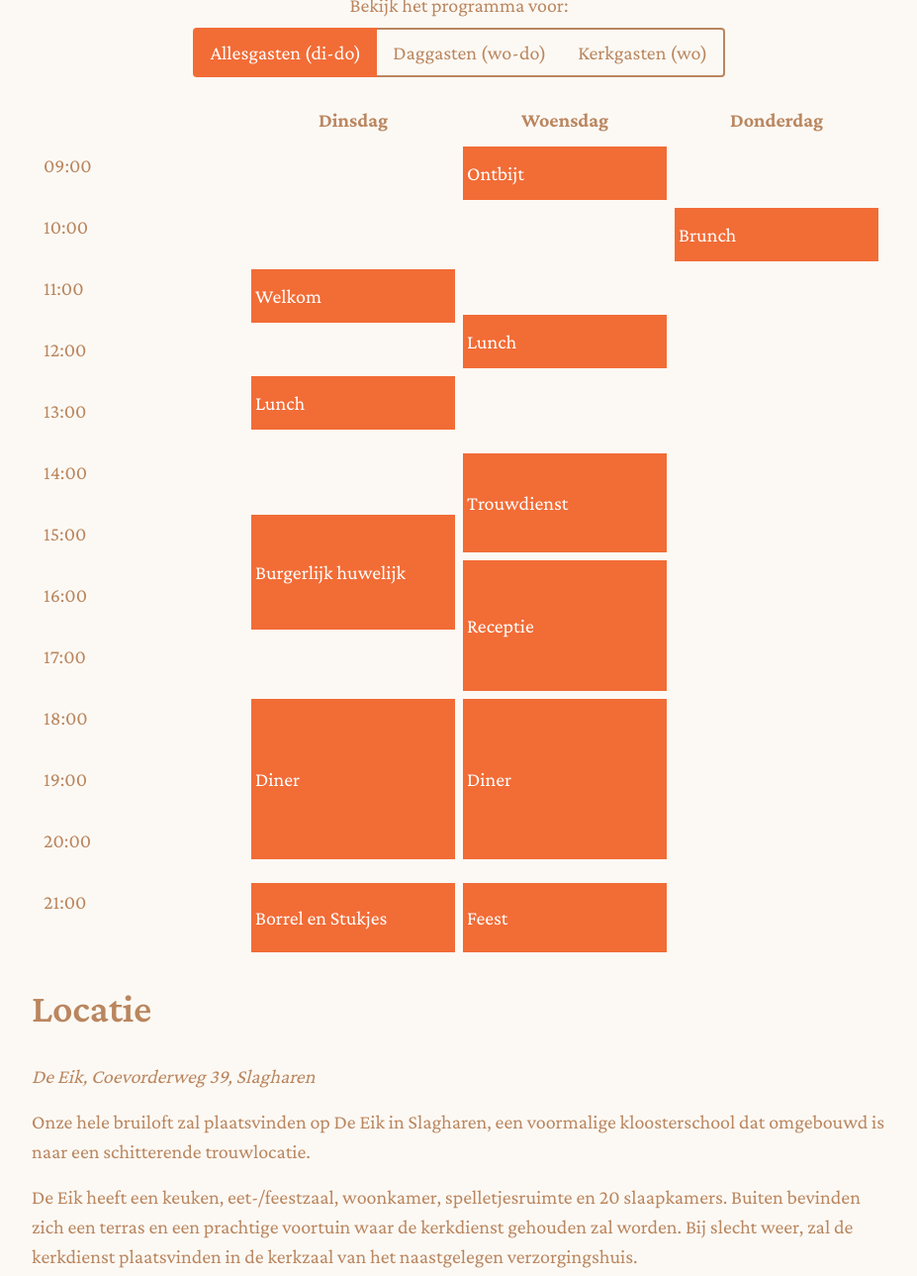
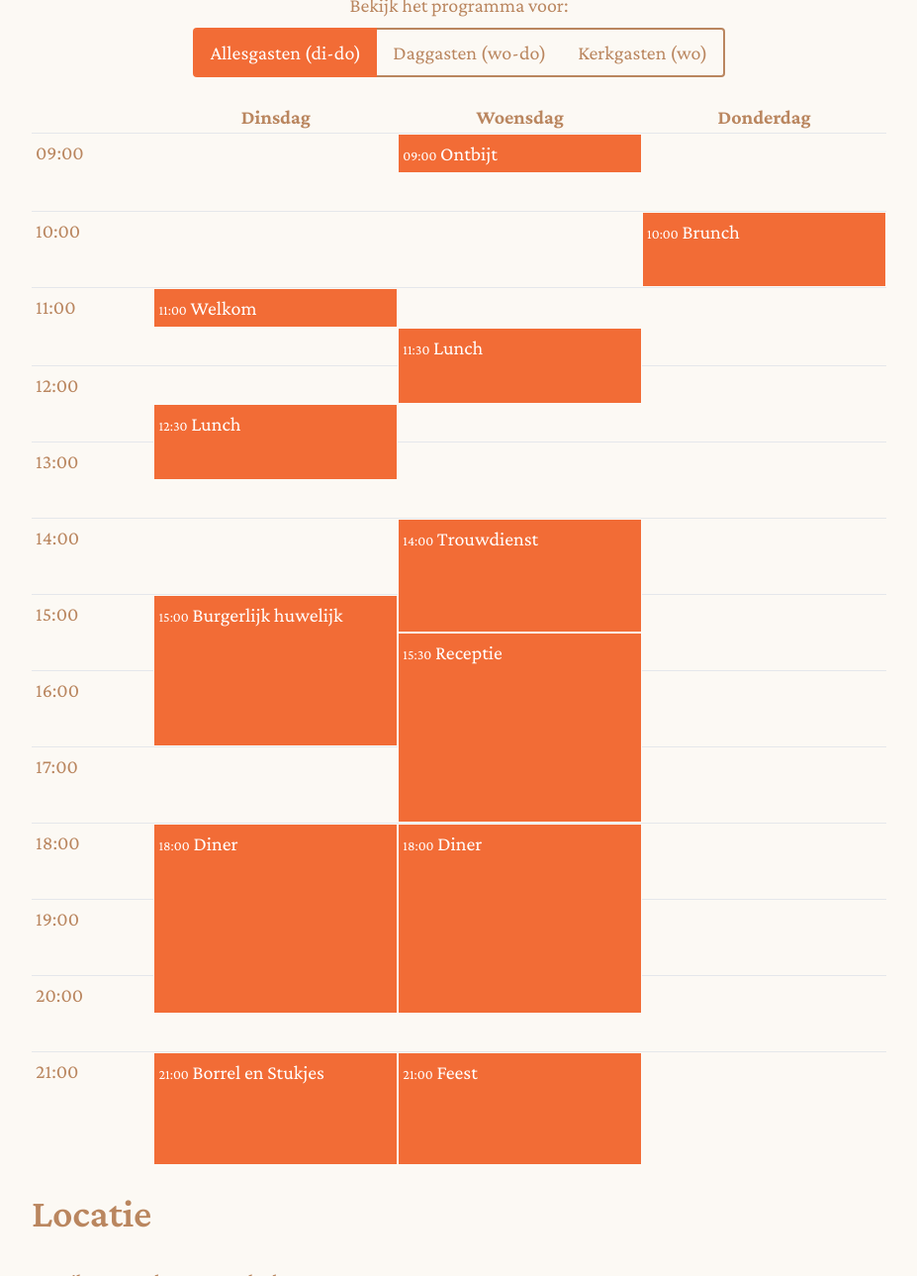
Before and after one commit to RubenSmit/onzebarfdag.nl, a Jekyll site: the page built from programma_en_locatie.markdown, in a window 1280 px wide and 1400 px high, scrolled down 689 px, cut to the strip 111-1400 px from the top of the window. Shown: the whole strip at 99% size, without its empty margins (176-1103 px from the left). Built offline with Jekyll 4.4.1, drawn with Linux system fonts in a browser that asks for light colours.

Commit message:
Update program

```diff
--- a/_includes/timeline.html
+++ b/_includes/timeline.html
@@ -1,23 +1,8 @@
 <div class="w-full mt-6 text-center">Bekijk het programma voor:</div>
-<div class="w-full mt-2 flex justify-center">
+<div class="w-full my-2 flex justify-center">
   <button class="py-2 px-4 border-t-2 border-b-2 border-l-2 rounded-l hover:bg-secondary hover:text-white hover:border-secondary border-secondary bg-secondary text-white" data-timeline-button="alles" onclick="changeProgram('alles')">Allesgasten (di-do)</button>
   <button class="py-2 px-4 border-t-2 border-b-2 hover:bg-secondary hover:text-white hover:border-secondary border-primary" data-timeline-button="dag" onclick="changeProgram('dag')">Daggasten (wo-do)</button>
   <button class="py-2 px-4 border-t-2 border-b-2 border-r-2 rounded-r hover:bg-secondary hover:text-white hover:border-secondary border-primary" data-timeline-button="kerk" onclick="changeProgram('kerk')">Kerkgasten (wo)</button>
 </div>
 
-<div class="grid grid-cols-3 grid-rows-12 gap-4 my-6">
-  <div class="p-2 bg-secondary text-white col-start-1 row-start-2">11:00 Welkom</div>
-  <div class="p-2 bg-secondary text-white col-start-1 row-start-3">12:30 Lunch</div>
-  <div class="p-2 bg-secondary text-white col-start-1 row-start-5 row-span-2">15:00 Burgerlijk huwelijk</div>
-  <div class="p-2 bg-secondary text-white col-start-1 row-start-8 row-span-3">18:00 Diner</div>
-  <div class="p-2 bg-secondary text-white col-start-1 row-start-12">21:00 Borrel en stukjes</div>
-
-  <div class="p-2 bg-secondary text-white col-start-2 row-start-1">09:00 Ontbijt</div>
-  <div class="p-2 bg-secondary text-white col-start-2 row-start-2">11:30 Lunch</div>
-  <div class="p-2 bg-secondary text-white col-start-2 row-start-4 row-span-2">14:00 Trouwdienst</div>
-  <div class="p-2 bg-secondary text-white col-start-2 row-start-6 row-span-3">15:30 Receptie</div>
-  <div class="p-2 bg-secondary text-white col-start-2 row-start-8 row-span-3">18:00 Diner</div>
-  <div class="p-2 bg-secondary text-white col-start-2 row-start-12">21:00 Feest</div>
-
-  <div class="p-2 bg-secondary text-white col-start-3 row-start-2">10:00 Ontbijt</div>
-</div>
+{% include timeline_alles.html %}
--- /dev/null
+++ b/_includes/timeline_alles.html
@@ -0,0 +1,219 @@
+<table class="custom w-full h-full table-fixed my-6 border-collapse">
+  <thead>
+  <tr class="h-full">
+    <th></th>
+    <th colspan="2">Dinsdag</th>
+    <th colspan="2">Woensdag</th>
+    <th colspan="2">Donderdag</th>
+  </tr>
+  </thead>
+  <tbody>
+  <tr class="h-full border-t">
+    <td class="p-1 align-top text-left">09:00</td>
+    <td class="p-1 align-top text-left"></td>
+    <td class="p-1 align-top text-left"></td>
+    <td colspan="2" class="h-full">
+      <div class="p-1 bg-secondary text-white h-full"><span class="text-sm">09:00</span> Ontbijt</div>
+    </td>
+    <td class="p-1 align-top text-left"></td>
+    <td class="p-1 align-top text-left"></td>
+  </tr>
+  <tr class="h-full">
+    <td class="p-1 align-top text-left"><span class="inline-block"></span></td>
+    <td class="p-1 align-top text-left"></td>
+    <td class="p-1 align-top text-left"></td>
+    <td class="p-1 align-top text-left"></td>
+    <td class="p-1 align-top text-left"></td>
+    <td class="p-1 align-top text-left"></td>
+    <td class="p-1 align-top text-left"></td>
+  </tr>
+  <tr class="h-full border-t">
+    <td class="p-1 align-top text-left">10:00</td>
+    <td class="p-1 align-top text-left"></td>
+    <td class="p-1 align-top text-left"></td>
+    <td class="p-1 align-top text-left"></td>
+    <td class="p-1 align-top text-left"></td>
+    <td colspan="2" rowspan="2" class="h-full">
+      <div class="p-1 bg-secondary text-white h-full"><span class="text-sm">10:00</span> Brunch</div>
+    </td>
+  </tr>
+  <tr class="h-full">
+    <td class="p-1 align-top text-left"><span class="inline-block"></span></td>
+    <td class="p-1 align-top text-left"></td>
+    <td class="p-1 align-top text-left"></td>
+    <td class="p-1 align-top text-left"></td>
+    <td class="p-1 align-top text-left"></td>
+  </tr>
+  <tr class="h-full border-t">
+    <td class="p-1 align-top text-left">11:00</td>
+    <td colspan="2" class="h-full">
+      <div class="p-1 bg-secondary text-white h-full"><span class="text-sm">11:00</span> Welkom</div>
+    </td>
+    <td class="p-1 align-top text-left"></td>
+    <td class="p-1 align-top text-left"></td>
+    <td class="p-1 align-top text-left"></td>
+    <td class="p-1 align-top text-left"></td>
+  </tr>
+  <tr class="h-full">
+    <td class="p-1 align-top text-left"><span class="inline-block"></span></td>
+    <td class="p-1 align-top text-left"></td>
+    <td class="p-1 align-top text-left"></td>
+    <td colspan="2" rowspan="2" class="h-full">
+      <div class="p-1 bg-secondary text-white h-full"><span class="text-sm">11:30</span> Lunch</div>
+    </td>
+    <td class="p-1 align-top text-left"></td>
+    <td class="p-1 align-top text-left"></td>
+  </tr>
+  <tr class="h-full border-t">
+    <td class="p-1 align-top text-left">12:00</td>
+    <td class="p-1 align-top text-left"></td>
+    <td class="p-1 align-top text-left"></td>
+    <td class="p-1 align-top text-left"></td>
+    <td class="p-1 align-top text-left"></td>
+  </tr>
+  <tr class="h-full">
+    <td class="p-1 align-top text-left"><span class="inline-block"></span></td>
+    <td colspan="2" rowspan="2" class="h-full">
+      <div class="p-1 bg-secondary text-white h-full"><span class="text-sm">12:30</span> Lunch</div>
+    </td>
+    <td class="p-1 align-top text-left"></td>
+    <td class="p-1 align-top text-left"></td>
+    <td class="p-1 align-top text-left"></td>
+    <td class="p-1 align-top text-left"></td>
+  </tr>
+  <tr class="h-full border-t">
+    <td class="p-1 align-top text-left">13:00</td>
+    <td class="p-1 align-top text-left"></td>
+    <td class="p-1 align-top text-left"></td>
+    <td class="p-1 align-top text-left"></td>
+    <td class="p-1 align-top text-left"></td>
+  </tr>
+  <tr class="h-full">
+    <td class="p-1 align-top text-left"><span class="inline-block"></span></td>
+    <td class="p-1 align-top text-left"></td>
+    <td class="p-1 align-top text-left"></td>
+    <td class="p-1 align-top text-left"></td>
+    <td class="p-1 align-top text-left"></td>
+    <td class="p-1 align-top text-left"></td>
+    <td class="p-1 align-top text-left"></td>
+  </tr>
+  <tr class="h-full border-t">
+    <td class="p-1 align-top text-left">14:00</td>
+    <td class="p-1 align-top text-left"></td>
+    <td class="p-1 align-top text-left"></td>
+    <td colspan="2" rowspan="3" class="h-full">
+      <div class="p-1 bg-secondary text-white h-full"><span class="text-sm">14:00</span> Trouwdienst</div>
+    </td>
+    <td class="p-1 align-top text-left"></td>
+    <td class="p-1 align-top text-left"></td>
+  </tr>
+  <tr class="h-full">
+    <td class="p-1 align-top text-left"><span class="inline-block"></span></td>
+    <td class="p-1 align-top text-left"></td>
+    <td class="p-1 align-top text-left"></td>
+    <td class="p-1 align-top text-left"></td>
+    <td class="p-1 align-top text-left"></td>
+  </tr>
+  <tr class="h-full border-t">
+    <td class="p-1 align-top text-left">15:00</td>
+    <td colspan="2" rowspan="4" class="h-full">
+      <div class="p-1 bg-secondary text-white h-full"><span class="text-sm">15:00</span> Burgerlijk huwelijk</div>
+    </td>
+    <td class="p-1 align-top text-left"></td>
+    <td class="p-1 align-top text-left"></td>
+  </tr>
+  <tr class="h-full">
+    <td class="p-1 align-top text-left"><span class="inline-block"></span></td>
+    <td colspan="2" rowspan="5" class="h-full">
+      <div class="p-1 bg-secondary text-white h-full"><span class="text-sm">15:30</span> Receptie</div>
+    </td>
+    <td class="p-1 align-top text-left"></td>
+    <td class="p-1 align-top text-left"></td>
+  </tr>
+  <tr class="h-full border-t">
+    <td class="p-1 align-top text-left">16:00</td>
+    <td class="p-1 align-top text-left"></td>
+    <td class="p-1 align-top text-left"></td>
+  </tr>
+  <tr class="h-full">
+    <td class="p-1 align-top text-left"><span class="inline-block"></span></td>
+    <td class="p-1 align-top text-left"></td>
+    <td class="p-1 align-top text-left"></td>
+  </tr>
+  <tr class="h-full border-t">
+    <td class="p-1 align-top text-left">17:00</td>
+    <td class="p-1 align-top text-left"></td>
+    <td class="p-1 align-top text-left"></td>
+    <td class="p-1 align-top text-left"></td>
+    <td class="p-1 align-top text-left"></td>
+  </tr>
+  <tr class="h-full">
+    <td class="p-1 align-top text-left"><span class="inline-block"></span></td>
+    <td class="p-1 align-top text-left"></td>
+    <td class="p-1 align-top text-left"></td>
+    <td class="p-1 align-top text-left"></td>
+    <td class="p-1 align-top text-left"></td>
+  </tr>
+  <tr class="h-full border-t">
+    <td class="p-1 align-top text-left">18:00</td>
+    <td colspan="2" rowspan="5" class="h-full">
+      <div class="p-1 bg-secondary text-white h-full"><span class="text-sm">18:00</span> Diner</div>
+    </td>
+    <td colspan="2" rowspan="5" class="h-full">
+      <div class="p-1 bg-secondary text-white h-full"><span class="text-sm">18:00</span> Diner</div>
+    </td>
+    <td class="p-1 align-top text-left"></td>
+    <td class="p-1 align-top text-left"></td>
+  </tr>
+  <tr class="h-full">
+    <td class="p-1 align-top text-left"><span class="inline-block"></span></td>
+    <td class="p-1 align-top text-left"></td>
+    <td class="p-1 align-top text-left"></td>
+  </tr>
+  <tr class="h-full border-t">
+    <td class="p-1 align-top text-left">19:00</td>
+    <td class="p-1 align-top text-left"></td>
+    <td class="p-1 align-top text-left"></td>
+  </tr>
+  <tr class="h-full">
+    <td class="p-1 align-top text-left"><span class="inline-block"></span></td>
+    <td class="p-1 align-top text-left"></td>
+    <td class="p-1 align-top text-left"></td>
+  </tr>
+  <tr class="h-full border-t">
+    <td class="p-1 align-top text-left">20:00</td>
+    <td class="p-1 align-top text-left"></td>
+    <td class="p-1 align-top text-left"></td>
+  </tr>
+  <tr class="h-full">
+    <td class="p-1 align-top text-left"><span class="inline-block"></span></td>
+    <td class="p-1 align-top text-left"></td>
+    <td class="p-1 align-top text-left"></td>
+    <td class="p-1 align-top text-left"></td>
+    <td class="p-1 align-top text-left"></td>
+    <td class="p-1 align-top text-left"></td>
+    <td class="p-1 align-top text-left"></td>
+  </tr>
+  <tr class="h-full border-t">
+    <td class="p-1 align-top text-left">21:00</td>
+    <td colspan="2" rowspan="3" class="h-full">
+      <div class="p-1 bg-secondary text-white h-full"><span class="text-sm">21:00</span> Borrel en Stukjes</div>
+    </td>
+    <td colspan="2" rowspan="3" class="h-full">
+      <div class="p-1 bg-secondary text-white h-full"><span class="text-sm">21:00</span> Feest</div>
+    </td>
+    <td class="p-1 align-top text-left"></td>
+    <td class="p-1 align-top text-left"></td>
+  </tr>
+  <tr class="h-full">
+    <td class="p-1 align-top text-left"><span class="inline-block"></span></td>
+    <td class="p-1 align-top text-left"></td>
+    <td class="p-1 align-top text-left"></td>
+  </tr>
+  <tr class="h-full">
+    <td class="p-1 align-top text-left"><span class="inline-block"></span></td>
+    <td class="p-1 align-top text-left"></td>
+    <td class="p-1 align-top text-left"></td>
+  </tr>
+  </tbody>
+</table>
--- a/_includes/timeline_alt.html
+++ /dev/null
@@ -1,156 +0,0 @@
-<div class="w-full mt-6 text-center">Bekijk het programma voor:</div>
-<div class="w-full my-2 flex justify-center">
-  <button class="py-2 px-4 border-t-2 border-b-2 border-l-2 rounded-l hover:bg-secondary hover:text-white hover:border-secondary border-secondary bg-secondary text-white" data-timeline-button="alles" onclick="changeProgram('alles')">Allesgasten (di-do)</button>
-  <button class="py-2 px-4 border-t-2 border-b-2 hover:bg-secondary hover:text-white hover:border-secondary border-primary" data-timeline-button="dag" onclick="changeProgram('dag')">Daggasten (wo-do)</button>
-  <button class="py-2 px-4 border-t-2 border-b-2 border-r-2 rounded-r hover:bg-secondary hover:text-white hover:border-secondary border-primary" data-timeline-button="kerk" onclick="changeProgram('kerk')">Kerkgasten (wo)</button>
-</div>
-
-
-<table class="custom w-full table-fixed my-6 border-collapse">
-  <thead>
-  <tr>
-    <th></th>
-    <th class="p-1">Dinsdag</th>
-    <th>Woensdag</th>
-    <th>Donderdag</th>
-  </tr>
-  </thead>
-  <tbody>
-  <tr class="border-b-1 border-slate">
-    <td class="p-1 align-top text-left border-8 border-tan">09:00</td>
-    <td class="p-1 align-top text-left border-8 border-tan"></td>
-    <td rowspan="2" class="p-1 bg-secondary text-white border-8 border-tan">Ontbijt</td>
-    <td class="p-1 align-top text-left border-8 border-tan"></td>
-  </tr>
-  <tr>
-    <td class="p-1 align-top text-left border-8 border-tan"></td>
-    <td class="p-1 align-top text-left border-8 border-tan"></td>
-    <td class="p-1 align-top text-left border-8 border-tan"></td>
-  </tr>
-  <tr>
-    <td class="p-1 align-top text-left border-8 border-tan">10:00</td>
-    <td class="p-1 align-top text-left border-8 border-tan"></td>
-    <td class="p-1 align-top text-left border-8 border-tan"></td>
-    <td rowspan="2" class="p-1 bg-secondary text-white border-8 border-tan">Brunch</td>
-  </tr>
-  <tr>
-    <td class="p-1 align-top text-left border-8 border-tan"></td>
-    <td class="p-1 align-top text-left border-8 border-tan"></td>
-    <td class="p-1 align-top text-left border-8 border-tan"></td>
-  </tr>
-  <tr>
-    <td class="p-1 align-top text-left border-8 border-tan">11:00</td>
-    <td rowspan="2" class="p-1 bg-secondary text-white border-8 border-tan">Welkom</td>
-    <td class="p-1 align-top text-left border-8 border-tan"></td>
-    <td class="p-1 align-top text-left border-8 border-tan"></td>
-  </tr>
-  <tr>
-    <td class="p-1 align-top text-left border-8 border-tan"></td>
-    <td rowspan="2" class="p-1 bg-secondary text-white border-8 border-tan">Lunch</td>
-    <td class="p-1 align-top text-left border-8 border-tan"></td>
-  </tr>
-  <tr>
-    <td class="p-1 align-top text-left border-8 border-tan">12:00</td>
-    <td class="p-1 align-top text-left border-8 border-tan"></td>
-    <td class="p-1 align-top text-left border-8 border-tan"></td>
-  </tr>
-  <tr>
-    <td class="p-1 align-top text-left border-8 border-tan"></td>
-    <td rowspan="2" class="p-1 bg-secondary text-white border-8 border-tan">Lunch</td>
-    <td class="p-1 align-top text-left border-8 border-tan"></td>
-    <td class="p-1 align-top text-left border-8 border-tan"></td>
-  </tr>
-  <tr>
-    <td class="p-1 align-top text-left border-8 border-tan">13:00</td>
-    <td class="p-1 align-top text-left border-8 border-tan"></td>
-    <td class="p-1 align-top text-left border-8 border-tan"></td>
-  </tr>
-  <tr>
-    <td class="p-1 align-top text-left border-8 border-tan"></td>
-    <td class="p-1 align-top text-left border-8 border-tan"></td>
-    <td class="p-1 align-top text-left border-8 border-tan"></td>
-    <td class="p-1 align-top text-left border-8 border-tan"></td>
-  </tr>
-  <tr>
-    <td class="p-1 align-top text-left border-8 border-tan">14:00</td>
-    <td class="p-1 align-top text-left border-8 border-tan"></td>
-    <td rowspan="3" class="p-1 bg-secondary text-white border-8 border-tan">Trouwdienst</td>
-    <td class="p-1 align-top text-left border-8 border-tan"></td>
-  </tr>
-  <tr>
-    <td class="p-1 align-top text-left border-8 border-tan"></td>
-    <td class="p-1 align-top text-left border-8 border-tan"></td>
-    <td class="p-1 align-top text-left border-8 border-tan"></td>
-  </tr>
-  <tr>
-    <td class="p-1 align-top text-left border-8 border-tan">15:00</td>
-    <td rowspan="4" class="p-1 bg-secondary text-white border-8 border-tan">Burgerlijk huwelijk</td>
-    <td class="p-1 align-top text-left border-8 border-tan"></td>
-  </tr>
-  <tr>
-    <td class="p-1 align-top text-left border-8 border-tan"></td>
-    <td rowspan="5" class="p-1 bg-secondary text-white border-8 border-tan">Receptie</td>
-    <td class="p-1 align-top text-left border-8 border-tan"></td>
-  </tr>
-  <tr>
-    <td class="p-1 align-top text-left border-8 border-tan">16:00</td>
-    <td class="p-1 align-top text-left border-8 border-tan"></td>
-  </tr>
-  <tr>
-    <td class="p-1 align-top text-left border-8 border-tan"></td>
-    <td class="p-1 align-top text-left border-8 border-tan"></td>
-  </tr>
-  <tr>
-    <td class="p-1 align-top text-left border-8 border-tan">17:00</td>
-    <td class="p-1 align-top text-left border-8 border-tan"></td>
-    <td class="p-1 align-top text-left border-8 border-tan"></td>
-  </tr>
-  <tr>
-    <td class="p-1 align-top text-left border-8 border-tan"></td>
-    <td class="p-1 align-top text-left border-8 border-tan"></td>
-    <td class="p-1 align-top text-left border-8 border-tan"></td>
-  </tr>
-  <tr>
-    <td class="p-1 align-top text-left border-8 border-tan">18:00</td>
-    <td rowspan="5" class="p-1 bg-secondary text-white border-8 border-tan">Diner</td>
-    <td rowspan="5" class="p-1 bg-secondary text-white border-8 border-tan">Diner</td>
-    <td class="p-1 align-top text-left border-8 border-tan"></td>
-  </tr>
-  <tr>
-    <td class="p-1 align-top text-left border-8 border-tan"></td>
-    <td class="p-1 align-top text-left border-8 border-tan"></td>
-  </tr>
-  <tr>
-    <td class="p-1 align-top text-left border-8 border-tan">19:00</td>
-    <td class="p-1 align-top text-left border-8 border-tan"></td>
-  </tr>
-  <tr>
-    <td class="p-1 align-top text-left border-8 border-tan"></td>
-    <td class="p-1 align-top text-left border-8 border-tan"></td>
-  </tr>
-  <tr>
-    <td class="p-1 align-top text-left border-8 border-tan">20:00</td>
-    <td class="p-1 align-top text-left border-8 border-tan"></td>
-  </tr>
-  <tr>
-    <td class="p-1 align-top text-left border-8 border-tan"></td>
-    <td class="p-1 align-top text-left border-8 border-tan"></td>
-    <td class="p-1 align-top text-left border-8 border-tan"></td>
-    <td class="p-1 align-top text-left border-8 border-tan"></td>
-  </tr>
-  <tr>
-    <td class="p-1 align-top text-left border-8 border-tan">21:00</td>
-    <td rowspan="3" class="p-1 bg-secondary text-white border-8 border-tan">Borrel en Stukjes</td>
-    <td rowspan="3" class="p-1 bg-secondary text-white border-8 border-tan">Feest</td>
-    <td class="p-1 align-top text-left border-8 border-tan"></td>
-  </tr>
-  <tr>
-    <td class="p-1 align-top text-left border-8 border-tan"></td>
-    <td class="p-1 align-top text-left border-8 border-tan"></td>
-  </tr>
-  <tr>
-    <td class="p-1 align-top text-left border-8 border-tan"></td>
-    <td class="p-1 align-top text-left border-8 border-tan"></td>
-  </tr>
-  </tbody>
-</table>
--- a/programma_en_locatie.markdown
+++ b/programma_en_locatie.markdown
@@ -6,7 +6,7 @@ layout: default
 ## Programma
 Ben je uitgenodigd voor de woensdag, woensdag-donderdag of dinsdag-donderdag? Klik het dan hieronder aan zodat je de juiste programma-onderdelen ziet.
 
-{% include timeline_alt.html %}
+{% include timeline.html %}
 
 ## Locatie
 *De Eik, Coevorderweg 39, Slagharen*
```
